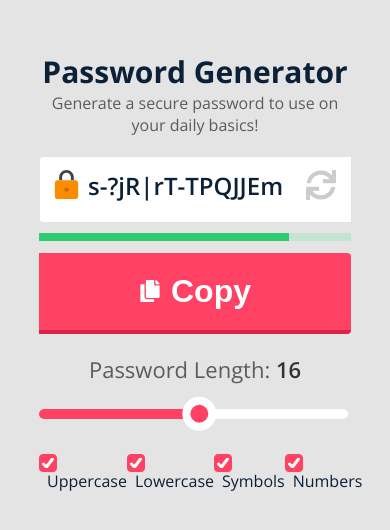
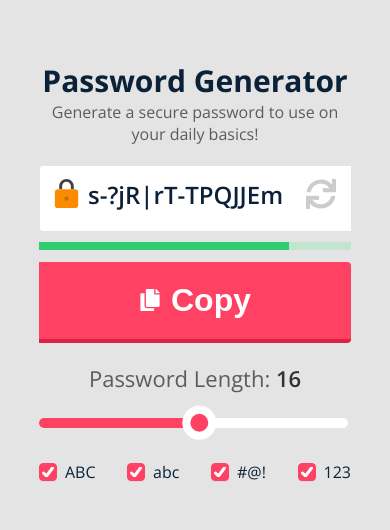
Before and after one commit to ajsevillano/password-generator, a React (Create React App) app: page / in a window 390 px wide. Shown: the part 142-672 px from the top of the page. Built offline with nearby package versions, Linux system fonts and the light colour scheme.

Commit message:
Add mobile styles for Checkboxes

```diff
--- a/src/App.css
+++ b/src/App.css
@@ -150,10 +150,15 @@ p {
   transition: all 0.2s ease;
 }
 
-.label-input-checkbox span {
+.label-input-checkbox .check-box {
   float: left;
   vertical-align: middle;
   transform: translate3d(0, 0, 0);
+}
+
+.input-checkbox {
+  position: absolute;
+  visibility: hidden;
 }
 
 .label-input-checkbox span:first-child {
@@ -183,18 +188,8 @@ p {
   transform: translate3d(0, 0, 0);
 }
 
-.label-input-checkbox span:last-child {
-  padding-left: 8px;
-  line-height: 18px;
-}
-
 .label-input-checkbox:hover span:first-child {
   border-color: #ff4163;
-}
-
-.input-checkbox {
-  position: absolute;
-  visibility: hidden;
 }
 
 .input-checkbox:checked + .label-input-checkbox span:first-child {
@@ -215,6 +210,15 @@ p {
   user-select: none;
 }
 
+.label-input-checkbox .check-box-label {
+  padding-left: 8px;
+  line-height: 18px;
+}
+
+.label-mobile {
+  display: none;
+}
+
 @-moz-keyframes wave {
   50% {
     transform: scale(0.9);
@@ -233,6 +237,17 @@ p {
 @keyframes wave {
   50% {
     transform: scale(0.9);
+  }
+}
+@media screen and (max-width: 768px) {
+  .label-input-checkbox .check-box-label {
+    display: none;
+  }
+
+  .label-mobile {
+    display: flex;
+    padding-left: 8px;
+    line-height: 18px;
   }
 }
 .secure-bar {
--- a/src/App.js
+++ b/src/App.js
@@ -26,24 +26,28 @@ const App = () => {
       id: 0,
       name: 'uppercase',
       label: 'Uppercase',
+      labelMobile: 'ABC',
       isChecked: true,
     },
     {
       id: 1,
       name: 'lowercase',
       label: 'Lowercase',
+      labelMobile: 'abc',
       isChecked: true,
     },
     {
       id: 2,
       name: 'symbols',
       label: 'Symbols',
+      labelMobile: '#@!',
       isChecked: true,
     },
     {
       id: 3,
       name: 'numbers',
       label: 'Numbers',
+      labelMobile: '123',
       isChecked: true,
     },
   ]);
@@ -155,6 +159,7 @@ const App = () => {
             key={eachCheckBox.id}
             name={eachCheckBox.name}
             label={eachCheckBox.label}
+            labelMobile={eachCheckBox.labelMobile}
             isChecked={eachCheckBox.isChecked}
             onChange={handleCheckBox}
             filters={filters}
--- a/src/components/Checkbox/Index.js
+++ b/src/components/Checkbox/Index.js
@@ -1,4 +1,11 @@
-const Checkbox = ({ name, onChange, label, isChecked, filters }) => {
+const Checkbox = ({
+  name,
+  onChange,
+  label,
+  labelMobile,
+  isChecked,
+  filters,
+}) => {
   const handleDisabled = () => {
     const disallowEmptyCheckBox = Object.values(filters).filter(
       (value) => value
@@ -20,12 +27,13 @@ const Checkbox = ({ name, onChange, label, isChecked, filters }) => {
       />
 
       <label className="label-input-checkbox" htmlFor={name}>
-        <span>
+        <span className="check-box">
           <svg width="12px" height="10px">
             <use href="#check"></use>
           </svg>
         </span>
-        <span>{label}</span>
+        <span className="check-box-label">{label}</span>
+        <span className="label-mobile">{labelMobile}</span>
       </label>
     </>
   );
--- a/src/components/Checkbox/_Checkbox.scss
+++ b/src/components/Checkbox/_Checkbox.scss
@@ -6,11 +6,19 @@
   transition: all 0.2s ease;
 }
 
-.label-input-checkbox span {
+.label-input-checkbox .check-box {
   float: left;
   vertical-align: middle;
   transform: translate3d(0, 0, 0);
 }
+
+//Hidden default checkbox
+.input-checkbox {
+  position: absolute;
+  visibility: hidden;
+}
+
+//Checkbox
 .label-input-checkbox span:first-child {
   position: relative;
   width: 18px;
@@ -36,17 +44,11 @@
   transition-delay: 0.1s;
   transform: translate3d(0, 0, 0);
 }
-.label-input-checkbox span:last-child {
-  padding-left: 8px;
-  line-height: 18px;
-}
+
 .label-input-checkbox:hover span:first-child {
   border-color: #ff4163;
 }
-.input-checkbox {
-  position: absolute;
-  visibility: hidden;
-}
+
 .input-checkbox:checked + .label-input-checkbox span:first-child {
   background: #ff4163;
   border-color: #ff4163;
@@ -62,6 +64,15 @@
   height: 0;
   pointer-events: none;
   user-select: none;
+}
+
+.label-input-checkbox .check-box-label {
+  padding-left: 8px;
+  line-height: 18px;
+}
+
+.label-mobile {
+  display: none;
 }
 
 @-moz-keyframes wave {
@@ -84,3 +95,15 @@
     transform: scale(0.9);
   }
 }
+
+@media screen and (max-width: 768px) {
+  .label-input-checkbox .check-box-label {
+    display: none;
+  }
+
+  .label-mobile {
+    display: flex;
+    padding-left: 8px;
+    line-height: 18px;
+  }
+}
```
Also changed, not shown: 1 other file (tests, documents, lock files or other folders).
